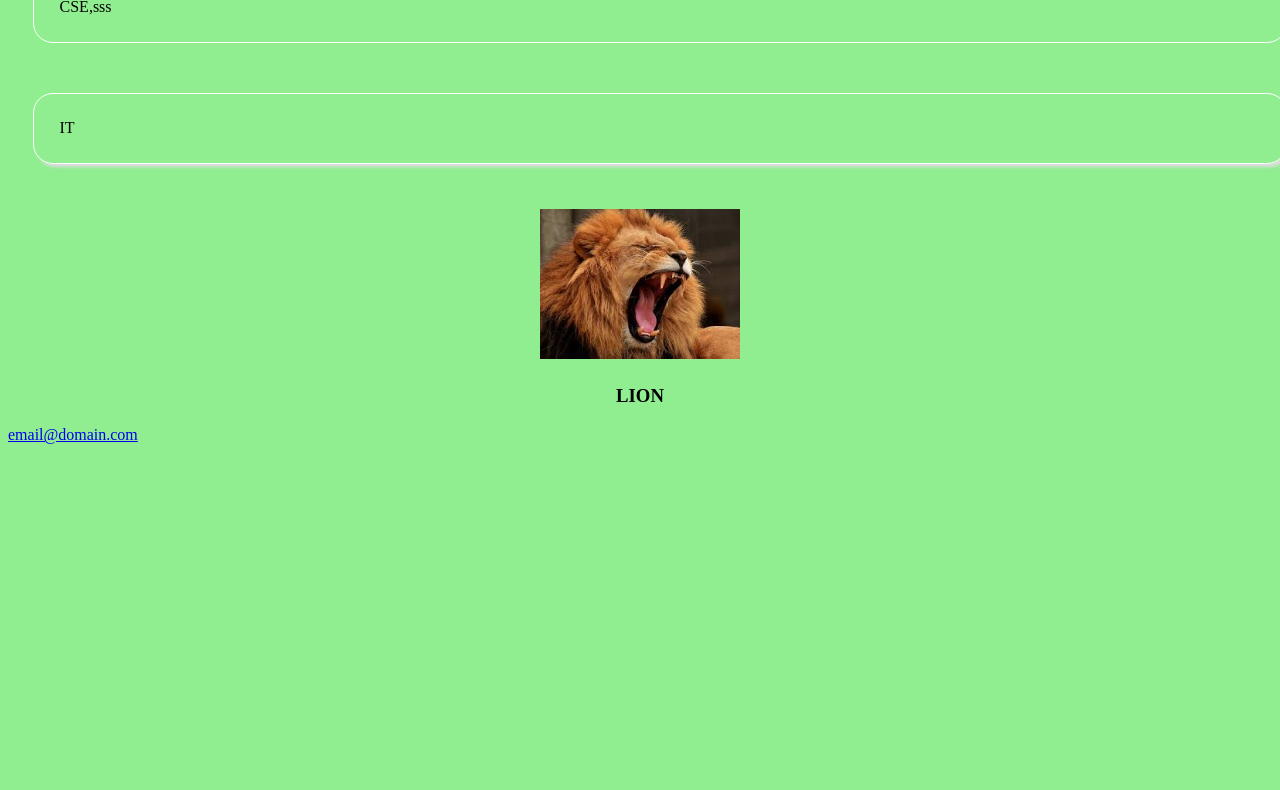
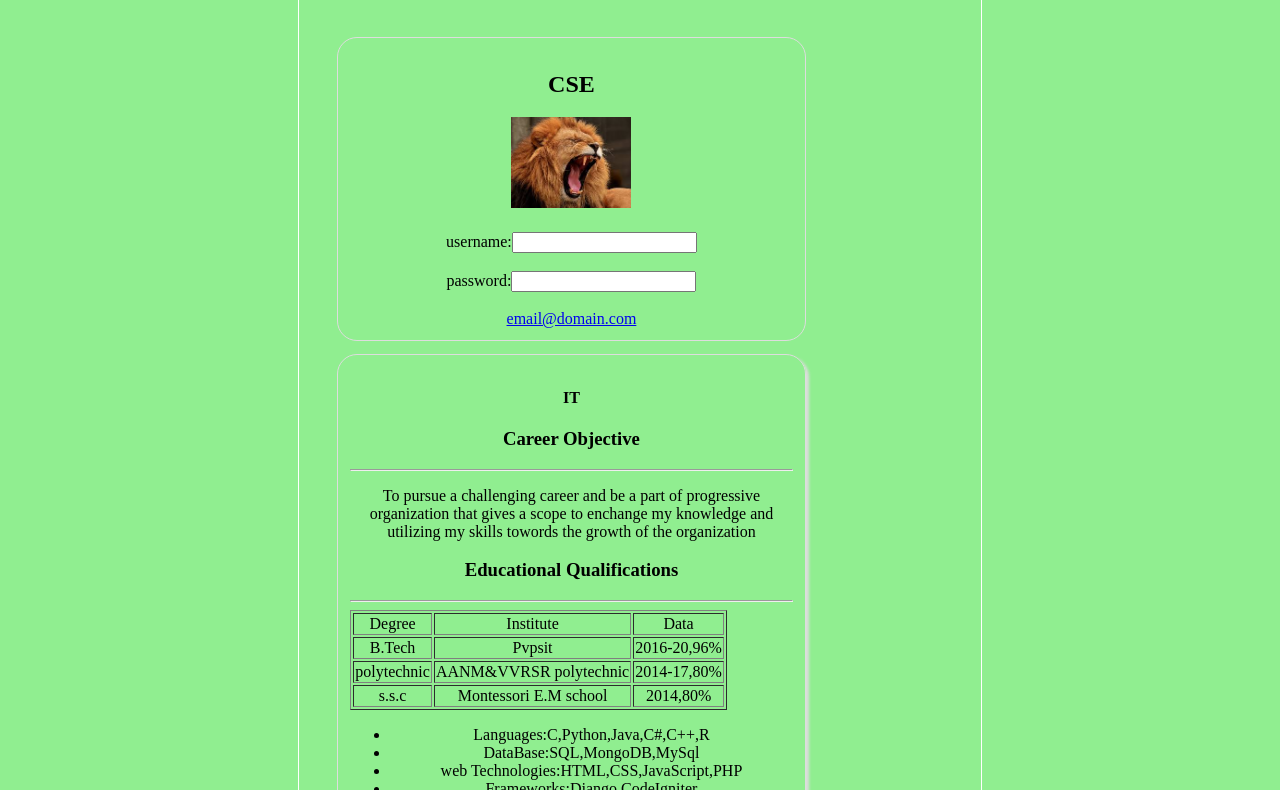
Before and after one commit to abcdchenna/demo, a plain HTML site: page index.html in a window 1280 px wide. Shown: the part 133-923 px from the top of the page. Before the commit the page ends 800 px from the top, so only its background shows below. Drawn offline with Linux system fonts and the light colour scheme.

Commit message:
Add files via upload

```diff
--- /dev/null
+++ b/data.json
@@ -0,0 +1,46 @@
+{
+  "profile":{
+    "name":"chenna reddy",
+    "label":"full-stack developer",
+    "email":"chennareddy2582gmail.com"
+  },
+  "career":{
+    "info":"To pursue a challenging career and be a part of progressive organization that gives a scope to enchange my knowledge and utilizing my skills towords the growth of the organization"
+  },
+  "education":[
+    {
+      "Degree":"B.Tech",
+      "Institute":"Pvpsit",
+      "Data":["2016-20","96%"]
+
+    },
+    {
+      "Degree":"polytechnic",
+      "Institute":"AANM&VVRSR polytechnic",
+      "Data":["2014-17","80%"]
+    },
+    {
+      "Degree":"s.s.c",
+      "Institute":"Montessori E.M school ",
+      "Data":["2014","80%"]
+    }
+  ],
+  "skills":[
+    {
+      "title":"Languages",
+      "content":["C","Python","Java","C#","C++","R"]
+    },
+    {
+      "title":"DataBase",
+      "content":["SQL","MongoDB","MySql"]
+    },
+    {
+      "title":"web Technologies",
+      "content":["HTML","CSS","JavaScript","PHP"]
+    },
+    {
+      "title":"Frameworks",
+      "content":["Django","CodeIgniter"]
+    }
+  ]
+  }
--- a/index.html
+++ b/index.html
@@ -3,21 +3,34 @@
   <head>
     <meta charset="utf-8">
     <title></title>
+    <meta name="viewport" content="width=device-width,initial-scale=1">
     <link rel="stylesheet" href="style.css">
   </head>
-  <body bgcolor=lightgreen>
+  <body bgcolor=lightgreen align="center">
+
+  <div class="parent">
+
+  <div class="parent1">
     <h1 align="center">
     This is my Firt Project
   </h1>
-  <div class="parent">
+    <br>
     <div class="childone">
-        CSE,sss </div>
-    <div class="childtwo">IT </div>
+<h2 align=center>CSE</h2>
+    <h3 align="center">
+    <img src="ss.jpeg" alt="profile" width=120 >
+</h3>
+    <div align="center"> username:<input type="text"><br><br>
+    password:<input type="password"></h4>
+    <br><br>
+  <a href="mailto:email@domain.com">email@domain.com</a>
+  <br>
+  </div></div>
+    <div class="childtwo"><h4 align= center>IT</h4>
+     </div>
   </div>
-    <h2 align="center">
-  <img src="index.jpeg" alt="profile" width=200>
-</h2>
-<h3 align="center">LION</h3>
-<a href="mailto:email@domain.com">email@domain.com</a>
-  </body>
+  </div>
+  <script type="text/javascript" src="main.js">
+</script>
+</body>
 </html>
--- /dev/null
+++ b/main.js
@@ -0,0 +1,63 @@
+function getfile(file,callback) {
+var xhr = new XMLHttpRequest();
+xhr.overrideMimeType("application/json");
+xhr.open("GET",file,true);
+xhr.onreadystatechange = function(){
+  if(xhr.readyState == 4 && xhr.status == "200"){
+    callback(xhr.responseText);
+
+  }
+};
+xhr.send(null);
+}
+getfile("data.json",function(text){
+  var data = JSON.parse(text);
+  console.log(data);
+career(data.career);
+education(data.education);
+skills(data.skills);
+}
+)
+var child2=document.querySelector(".childtwo");
+
+function career(careerInfo){
+  //console.log(careerInfo);
+  var careerHeading=document.createElement("h3");
+  child2.appendChild(careerHeading);
+  careerHeading.textContent="Career Objective";
+  var careerHr=document.createElement("hr");
+  child2.appendChild(careerHr);
+    var ch=document.createElement("p");
+  ch.textContent=careerInfo.info;
+  child2.appendChild(ch);
+}
+function education(edu){
+  var eduHeading=document.createElement("h3");
+  eduHeading.textContent="Educational Qualifications";
+  child2.appendChild(eduHeading);
+
+  var careerHr=document.createElement("hr");
+  child2.appendChild(careerHr);
+
+  var eduTable=document.createElement("table");
+  eduTable.border="1";
+  var tr1="<tr><td>Degree</td><td>Institute</td><td>Data</td></tr>";
+//tr1.style.color="red";
+  //eduTable.innerHTML=tr1;
+  var tr2="";
+  for(var i=0; i<edu.length; i++){
+  tr2+="<tr> <td>"+edu[i].Degree+ "</td><td>"+edu[i].Institute+"</td><td>"+edu[i].Data+"</td></tr>";
+
+  }
+  eduTable.innerHTML=tr1+tr2;
+  child2.appendChild(eduTable);
+}
+function skills(skil){
+var ul=document.createElement("ul");
+child2.appendChild(ul);
+for (var i = 0; i < skil.length; i++) {
+  var li=document.createElement("li");
+  li.textContent=skil[i].title+":"+skil[i].content;
+  ul.appendChild(li);
+}
+}
--- a/style.css
+++ b/style.css
@@ -1,18 +1,27 @@
 .parent{
   display:flex;
-  flex-direction: column;
+  flex-direction: row;
   justify-content: center;
+  background-color:lightgreen;
+}
+.parent1{
+  width:50%;
+padding: 2%;
+border: 1px solid #fff;
+margin:2%;
+box shadow;3px 3px 3px #ddd;
+border-radius: 20px;
 }
 .childone{
-  width:95%;
-  padding: 4%;
+  width:70%;
+  padding: 2%;
   border: 1px solid #ddd;
-  margin:4%;
+  margin:2%;
   box shadow;3px 3px 3px #ddd;
   border-radius: 20px;
 }
 .childtwo{
-  width:95%;
+  width:70%;
   padding: 2%;
   border: 1px solid #ddd;
   margin:2%;
@@ -20,21 +29,29 @@
   border-radius: 20px;
 }
 .img{
-  width: 50%;
-  height: auto;
+  width: 40%;
+  height: 40%;
   display: block;
   margin-left: auto;
   margin-right:auto;
 }
 /* for small screen mobiles*/
-@media only screen and (min-width:320px) and (max-width:400px)
+@media only screen and (min-width: 769px) and (max-width: 1024px){
 .parent{
-  display:flex;
+  display: flex;
   flex-direction: column;
   justify-content: center;
 }
+.parent1{
+  width:50%;
+  padding: 2%;
+  border: 1px solid #fff;
+  margin:2%;
+  box shadow;3px 3px 3px #ddd;
+border-radius: 20px;
+}
 .childone{
-  width:95%;
+    width:70%;
   padding: 2%;
   border: 1px solid #fff;
   margin:2%;
@@ -42,17 +59,14 @@
 border-radius: 20px;
 }
 .childtwo{
-  width:95%;
+  width: 70%;
   padding: 2%;
   border: 1px solid #fff;
   margin:2%;
   box-shadow: 3px 3px 3px #ddd;
   border-radius: 20px;
 }
-.img{
-  width: 95%;
-  height: auto;
-  display: block;
-  margin-left: auto;
-  margin-right:auto;
+h1{
+  text-align: center;
 }
+}
```
Also changed, not shown: ss.jpeg (added).
